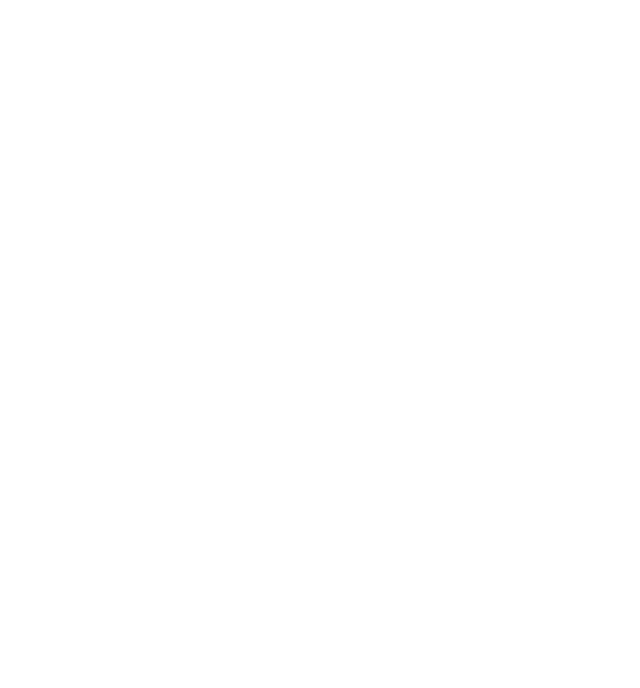
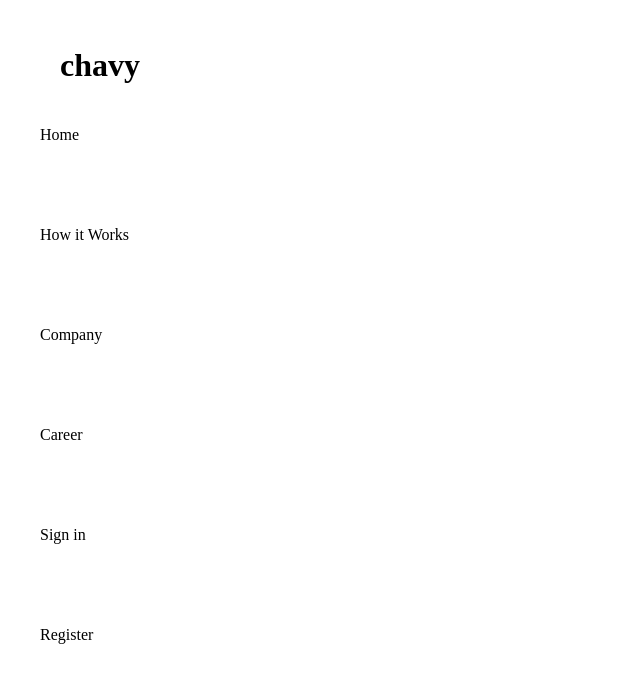
Before and after one commit to yeonjung821/my_site, a plain HTML site: page 02chavy/index.html in a window 1280 px wide. Shown: the whole page, without its empty margins (0-640 px from the left). Drawn offline with Linux system fonts and the light colour scheme.

Commit message:
Update index.html

```diff
--- a/02chavy/index.html
+++ b/02chavy/index.html
@@ -8,8 +8,45 @@
 	<link rel="stylesheet" href="css/jquery.bxslider.css">
 	<script src="../js/jquery-3.1.1.min.js"></script>
 	<script src="../js/jquery.bxslider.js"></script>
+
+	<style>
+
+		.header{
+			width: 1200px; line-height: 100px;
+			margin: 0 auto;margin-top:15px;
+		}
+
+		.logo{width: 200px;height: 70px;margin:0 20px;
+		}
+
+		.
+
+		.menu{float: left;}
+
+		.opTion{float: left;}
+
+
+	</style>
 </head>
 <body>
-
+	<div class="header">
+		<h1 class="logo"><a href="#">chavy</a></h1>
+		<div class="categori">
+			<div class="menu">
+				<ul>
+					<li>Home</li>
+					<li>How it Works</li>
+					<li>Company</li>
+					<li>Career</li>
+				</ul>
+			</div>
+			<div class="opTion">
+				<ul>
+					<li>Sign in</li>
+					<li>Register</li>
+				</ul>
+			</div>
+		</div>
+	</div>
 </body>
 </html>
```
